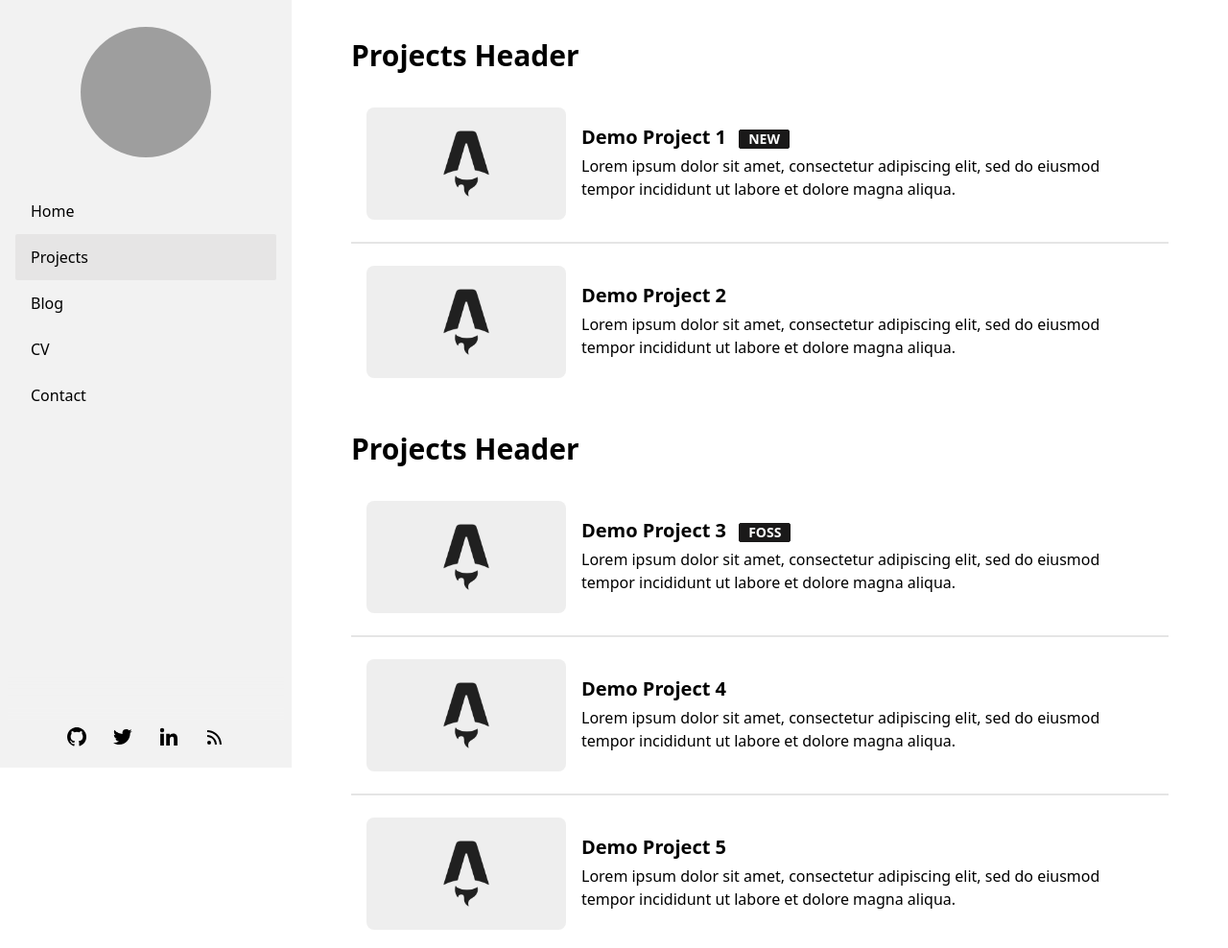
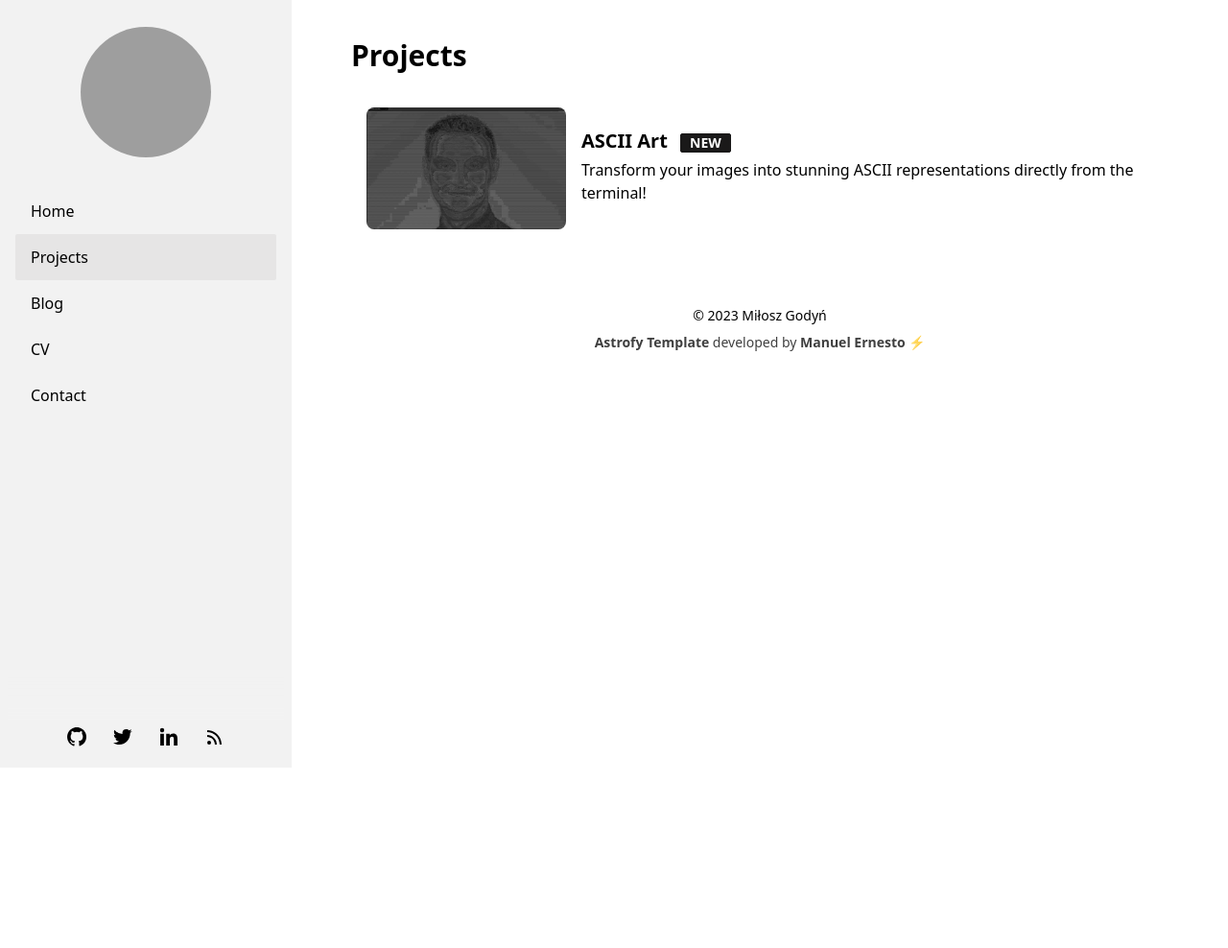
Before and after one commit to m-godyn/m-godyn.github.io, an Astro site: page /projects in a window 1280 px wide. Shown: the top 988 px of the page at 96% size. After the commit the page ends 800 px from the top, so only its background shows below. Built offline with nearby package versions, Linux system fonts and the light colour scheme; Astro itself is replaced by a stand-in of ours; grey boxes are pictures that could not be loaded.

Commit message:
Update projects

```diff
--- a/src/pages/index.astro
+++ b/src/pages/index.astro
@@ -31,26 +31,11 @@ const last_posts = posts.slice(0, 3);
   </div>
 
   <HorizontalCard
-    title="Demo Project 1"
-    img="/post_img.webp"
-    desc="Lorem ipsum dolor sit amet, consectetur adipiscing elit, sed do eiusmod tempor incididunt ut labore et dolore magna aliqua."
-    url="#"
+    title="ASCII Art"
+    img="/projects/ascii-art.webp"
+    desc="Transform your images into stunning ASCII representations directly from the terminal!"
+    url="https://github.com/m-godyn/ascii-art"
     badge="NEW"
-  />
-  <div class="divider my-0"></div>
-  <HorizontalCard
-    title="Demo Project 2"
-    img="/post_img.webp"
-    desc="Lorem ipsum dolor sit amet, consectetur adipiscing elit, sed do eiusmod tempor incididunt ut labore et dolore magna aliqua."
-    url="#"
-  />
-  <div class="divider my-0"></div>
-  <HorizontalCard
-    title="Demo Project 3"
-    img="/post_img.webp"
-    desc="Lorem ipsum dolor sit amet, consectetur adipiscing elit, sed do eiusmod tempor incididunt ut labore et dolore magna aliqua."
-    url="#"
-    badge="FOSS"
   />
 
   <div>
--- a/src/pages/projects.astro
+++ b/src/pages/projects.astro
@@ -5,47 +5,14 @@ import HorizontalCard from "../components/HorizontalCard.astro";
 
 <BaseLayout title = "Projects | Miłosz Godyń" sideBarActiveItemID="projects">
   <div>
-    <div class="text-3xl w-full font-bold mb-5">Projects Header</div>
+    <div class="text-3xl w-full font-bold mb-5">Projects</div>
   </div>
 
   <HorizontalCard
-    title="Demo Project 1"
-    img="/post_img.webp"
-    desc="Lorem ipsum dolor sit amet, consectetur adipiscing elit, sed do eiusmod tempor incididunt ut labore et dolore magna aliqua."
-    url="#"
+    title="ASCII Art"
+    img="/projects/ascii-art.webp"
+    desc="Transform your images into stunning ASCII representations directly from the terminal!"
+    url="https://github.com/m-godyn/ascii-art"
     badge="NEW"
   />
-  <div class="divider my-0"></div>
-  <HorizontalCard
-    title="Demo Project 2"
-    img="/post_img.webp"
-    desc="Lorem ipsum dolor sit amet, consectetur adipiscing elit, sed do eiusmod tempor incididunt ut labore et dolore magna aliqua."
-    url="#"
-  />
-
-  <div>
-    <div class="text-3xl w-full font-bold mb-5 mt-10">Projects Header</div>
-  </div>
-
-  <HorizontalCard
-    title="Demo Project 3"
-    img="/post_img.webp"
-    desc="Lorem ipsum dolor sit amet, consectetur adipiscing elit, sed do eiusmod tempor incididunt ut labore et dolore magna aliqua."
-    url="#"
-    badge="FOSS"
-  />
-  <div class="divider my-0"></div>
-  <HorizontalCard
-    title="Demo Project 4"
-    img="/post_img.webp"
-    desc="Lorem ipsum dolor sit amet, consectetur adipiscing elit, sed do eiusmod tempor incididunt ut labore et dolore magna aliqua."
-    url="#"
-  />
-  <div class="divider my-0"></div>
-  <HorizontalCard
-    title="Demo Project 5"
-    img="/post_img.webp"
-    desc="Lorem ipsum dolor sit amet, consectetur adipiscing elit, sed do eiusmod tempor incididunt ut labore et dolore magna aliqua."
-    url="#"
-  />
 </BaseLayout>
```
Also changed, not shown: public/projects/ascii-art.webp (added).
